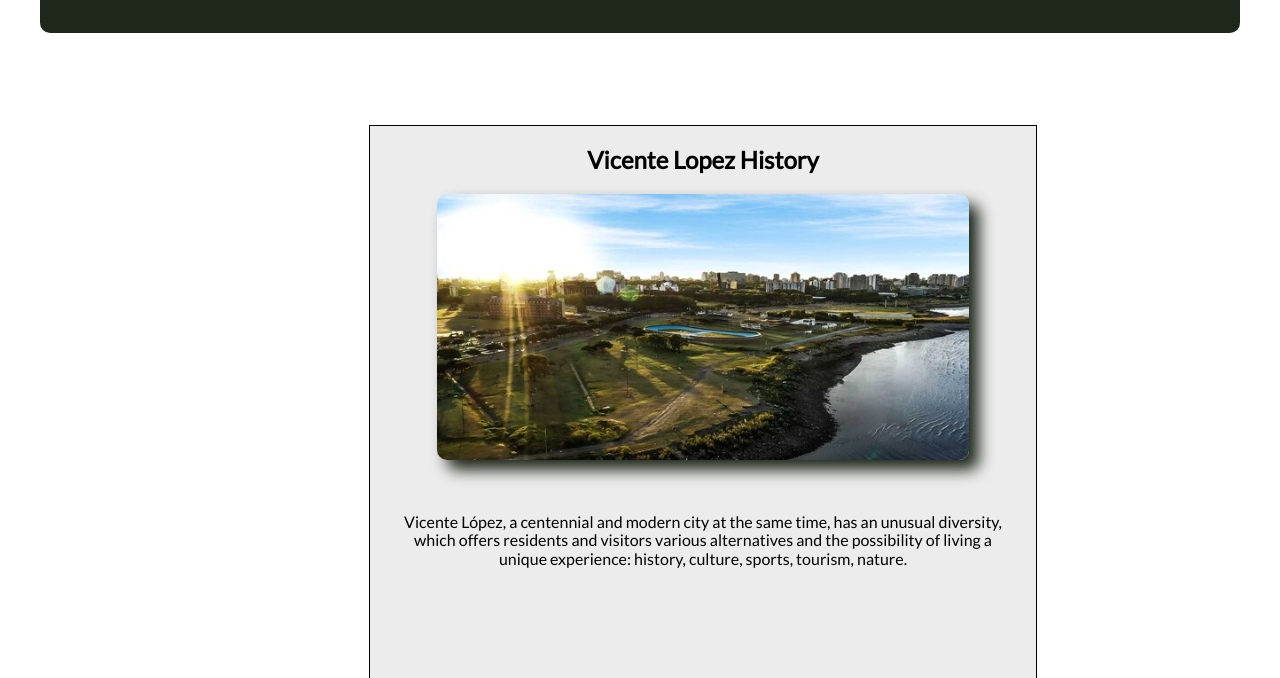
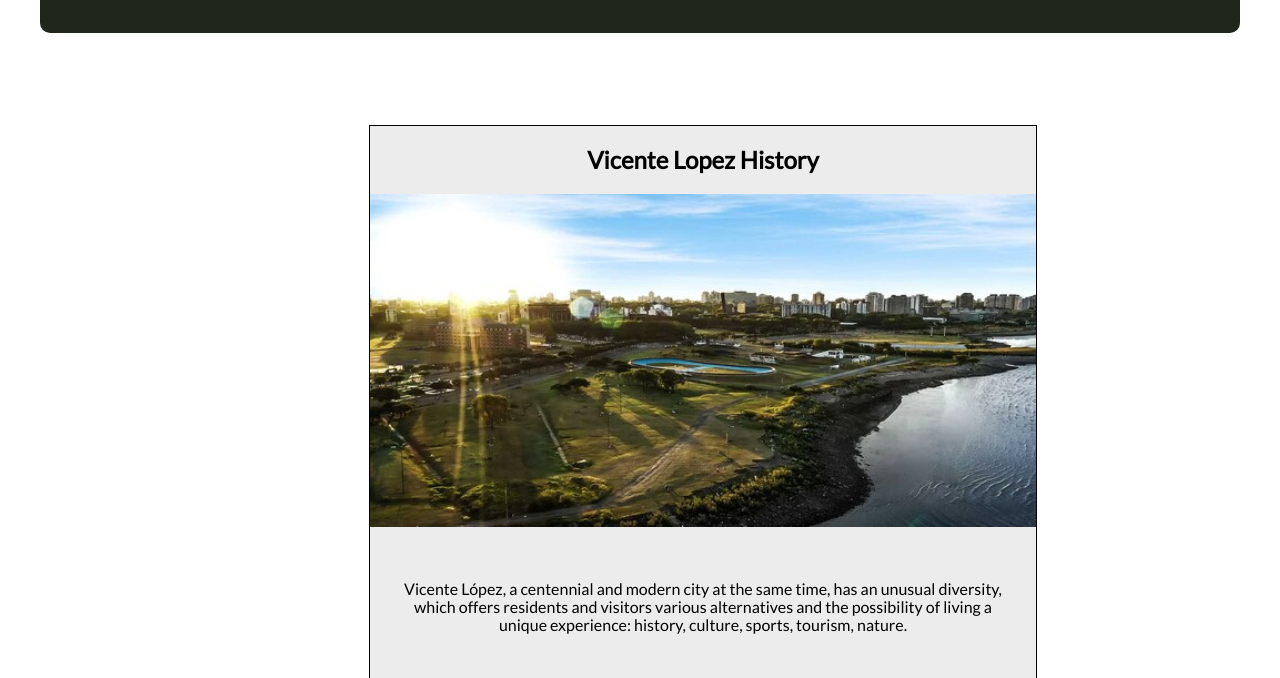
Before and after one commit to ailenalonso/wdd230, a plain HTML site: page chamber/discover.html in a window 1280 px wide. Shown: the part 122-800 px from the top of the page. Drawn offline with Linux system fonts and the light colour scheme.

Commit message:
Homepage

```diff
--- a/chamber/styles/base.css
+++ b/chamber/styles/base.css
@@ -178,11 +178,3 @@ footer {
     font-size: 150%;
     border-radius: 10px;
 }
-
-.discover-imgs {
-    box-sizing: border-box;
-    border: 5px transparent #1F271B;
-    box-shadow: 10px 10px 15px #1F271B;
-    width: 80%;
-    border-radius: 10px;
-}
```
